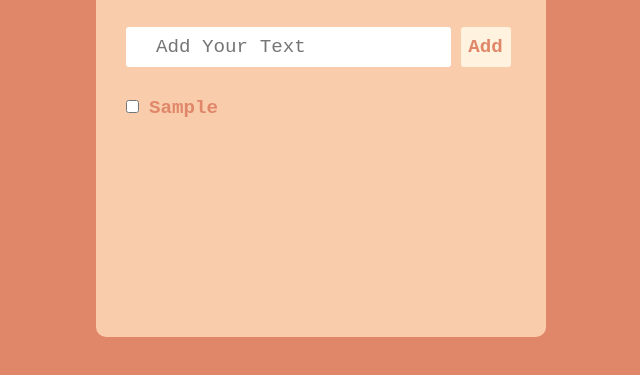
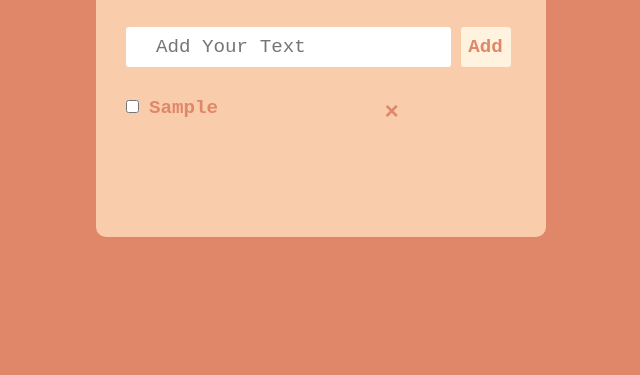
Before and after one commit to Arya3077/TO-DO-LIST, a plain HTML site: page index.html in a window 1280 px wide. Both pictures are taken after typing "Sample" into the empty fields and a click on the button "Add". Shown: the part 223-598 px from the top of the page, without its empty margins (319-959 px from the left). Drawn offline with Linux system fonts and the light colour scheme.

Commit message:
final commit

```diff
--- a/main.js
+++ b/main.js
@@ -12,8 +12,27 @@ function addtask(){
         p.insertBefore(checkbox, p.firstChild);
         container.appendChild(p);
         checkbox.style.marginRight= "10px";
+        let span=document.createElement("span");
+        span.innerHTML="\u00d7";
+        p.appendChild(span);
+        span.classList.add("delete-button");
 
         input.value="";
 
+        span.addEventListener("click",()=>{
+            container.removeChild(p);
+        })
+
+
+
+        checkbox.addEventListener("click",()=>{
+            if(checkbox.checked){
+                p.style.textDecoration="line-through";
+            }
+            else{ p.style.textDecoration="none";
+
+            }
+        })
+
     }
     }
--- a/style.css
+++ b/style.css
@@ -8,14 +8,14 @@
 .container{
     width: 100%;
     min-height: 100vh;
-    background-color:  #e0876a ;
+    background-color: #e0876a ;
     padding: 10px;
 }
 
 .todolist{
     width:100%;
     background-color:  #f9ccac;
-    height: 450px;
+    min-height: 350px;
     max-width: 450px;
     margin: 100px auto 20px ;
     padding: 40px 30px 70px;
@@ -107,3 +107,35 @@ p{
 #a{text-decoration: line-through;
 
 }
+
+/*p span{
+    position: absolute;
+
+    top: 5px;
+    height: 40px;
+    width: 40px;
+    font-size: 22px;
+   text-align: center;
+
+}
+
+p span:hover{
+    background-color: wheat;
+}*/
+
+
+.delete-button {
+    font-size: 24px;
+    color: #e0876a;
+    cursor: pointer;
+    margin-left: 10px;
+    padding: 2px;
+    transition: color 0.3s ease;
+    position: absolute;
+    right: 560px;
+}
+
+
+.delete-button:hover {
+    color: darkred;
+}
```
